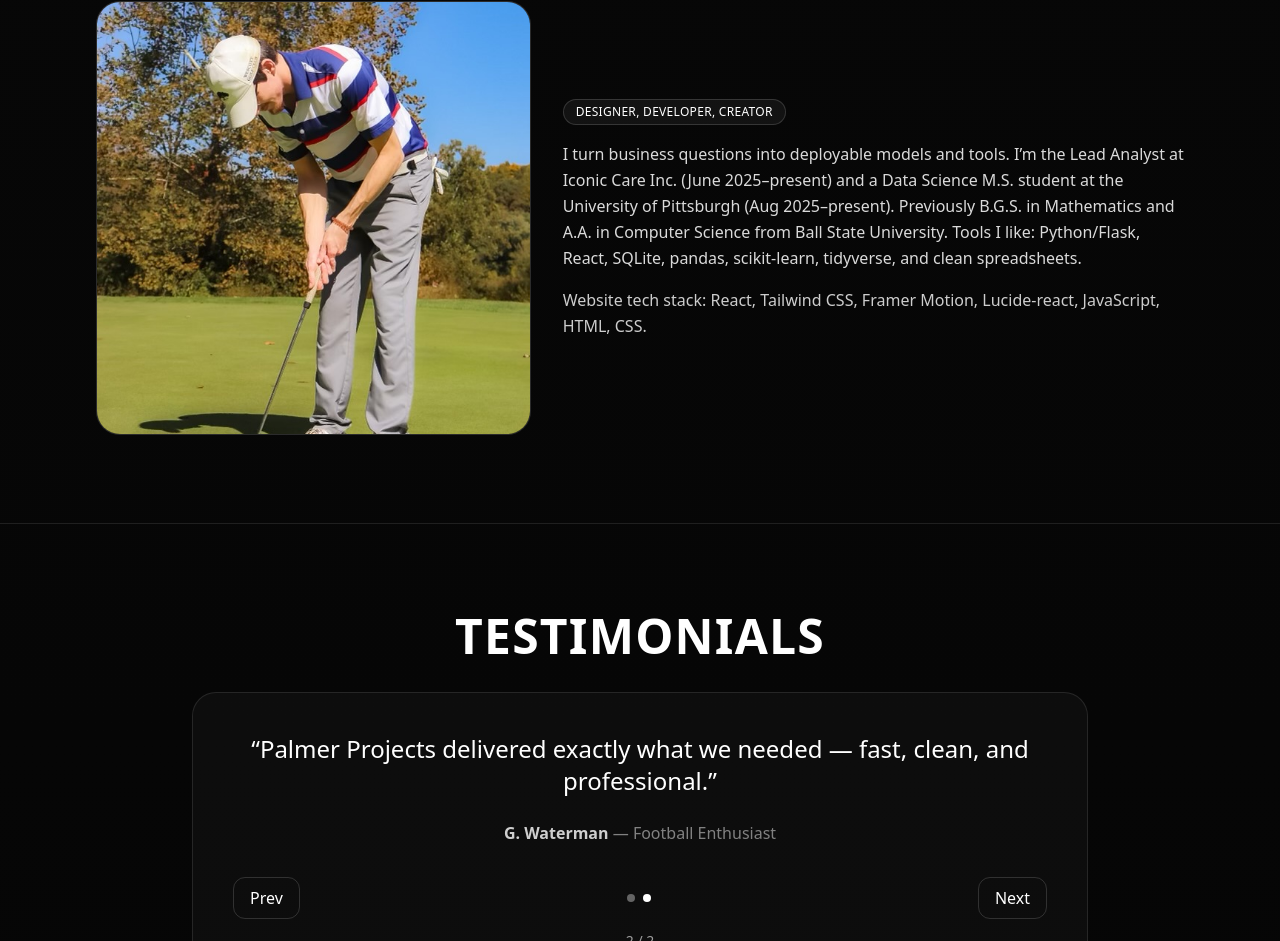
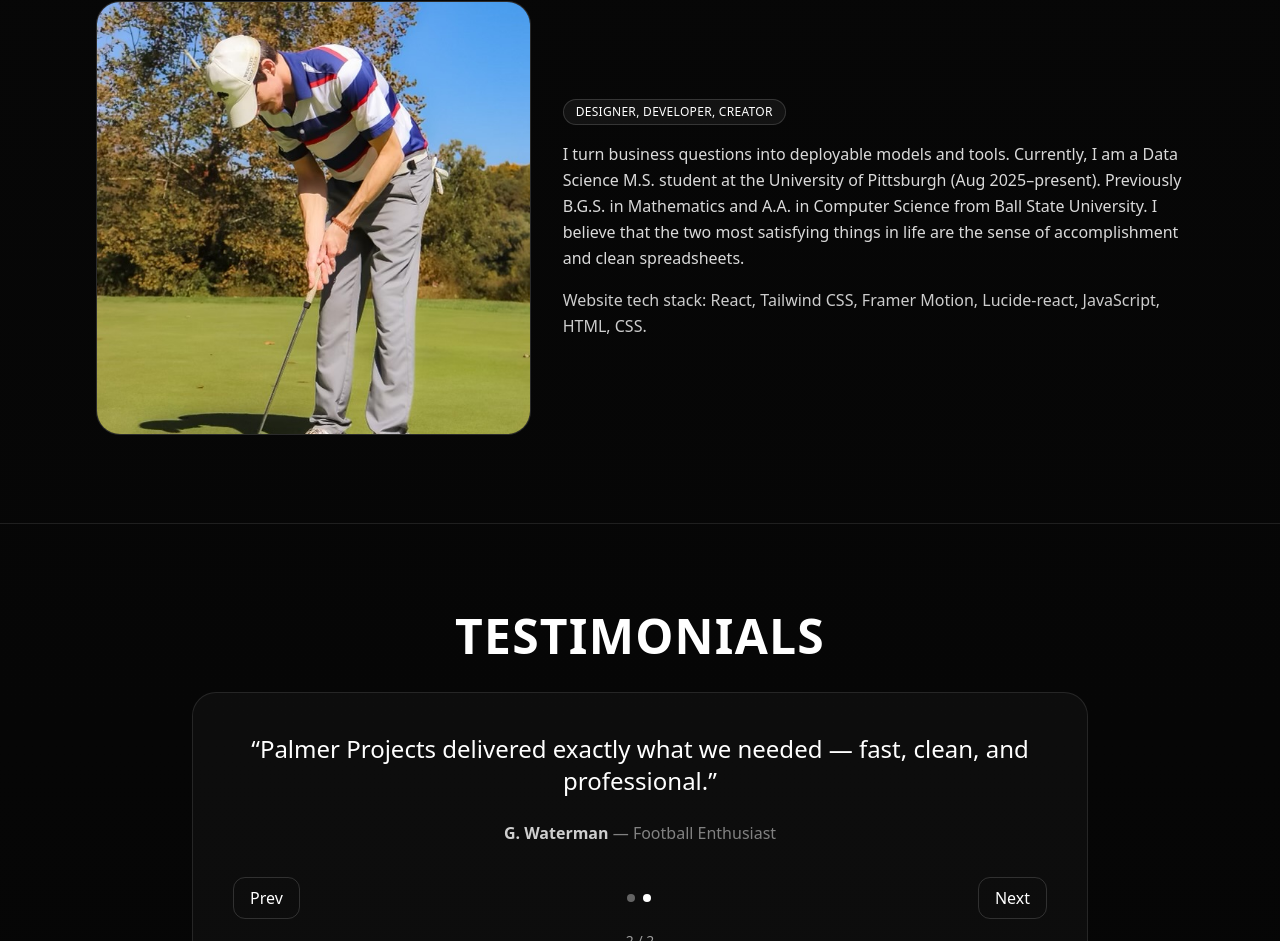
Before and after one commit to CanyenPalmer/Java-Portfolio, a React (Vite) app: page / in a window 1280 px wide. Shown: the part 2772-3713 px from the top of the page. Built offline with nearby package versions, Linux system fonts and the light colour scheme.

Commit message:
Update App.jsx

```diff
--- a/src/App.jsx
+++ b/src/App.jsx
@@ -430,7 +430,7 @@ export default function App() {
           <div className="md:col-span-7 space-y-4">
             <Pill>Designer, Developer, Creator</Pill>
             <p className="text-white/85 leading-relaxed">
-              I turn business questions into deployable models and tools. I’m the Lead Analyst at Iconic Care Inc. (June 2025–present) and a Data Science M.S. student at the University of Pittsburgh (Aug 2025–present). Previously B.G.S. in Mathematics and A.A. in Computer Science from Ball State University. Tools I like: Python/Flask, React, SQLite, pandas, scikit-learn, tidyverse, and clean spreadsheets.
+              I turn business questions into deployable models and tools. Currently, I am a Data Science M.S. student at the University of Pittsburgh (Aug 2025–present). Previously B.G.S. in Mathematics and A.A. in Computer Science from Ball State University. I believe that the two most satisfying things in life are the sense of accomplishment and clean spreadsheets.
             </p>
             <p className="text-white/80 leading-relaxed">
               Website tech stack: React, Tailwind CSS, Framer Motion, Lucide-react, JavaScript, HTML, CSS.
```
